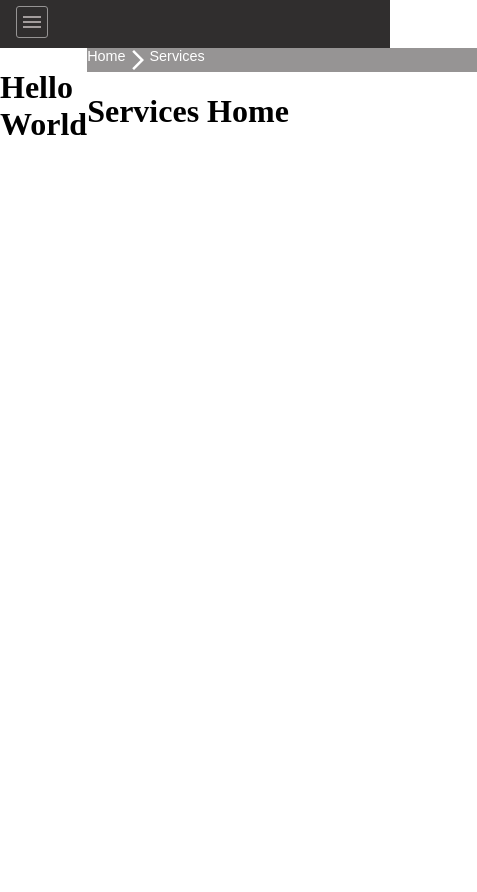
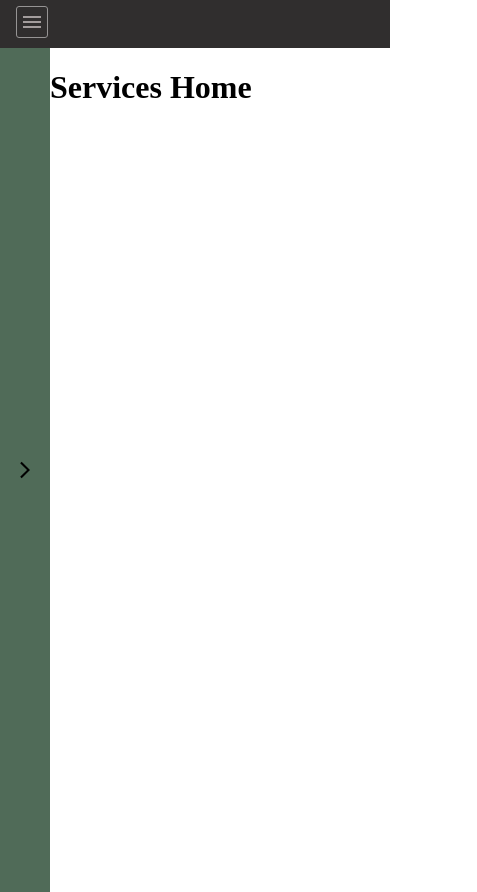
Before and after one commit to CaitHawk/Graf-Law, a React (Create React App) app: page /services in a window 390 px wide. Shown: the whole page, 477 px wide, since content can reach past the window. Before the commit the page ends 844 px from the top, so only its background shows below. Built offline with nearby package versions, Linux system fonts and the light colour scheme.

Commit message:
Sliding services navbar

```diff
--- a/package.json
+++ b/package.json
@@ -5,6 +5,10 @@
   "dependencies": {
     "@emotion/react": "^11.9.0",
     "@emotion/styled": "^11.8.1",
+    "@fortawesome/fontawesome-svg-core": "^6.1.1",
+    "@fortawesome/free-regular-svg-icons": "^6.1.1",
+    "@fortawesome/free-solid-svg-icons": "^6.1.1",
+    "@fortawesome/react-fontawesome": "^0.1.18",
     "@mui/icons-material": "^5.6.2",
     "@mui/material": "^5.6.3",
     "@testing-library/jest-dom": "^5.16.4",
--- a/public/index.html
+++ b/public/index.html
@@ -16,8 +16,6 @@
       user's mobile device or desktop. See https://developers.google.com/web/fundamentals/web-app-manifest/
     -->
   <link rel="manifest" href="%PUBLIC_URL%/manifest.json" />
-
-  <script src="https://kit.fontawesome.com/5e86a51f88.js" crossorigin="anonymous"></script>
   <!--
       Notice the use of %PUBLIC_URL% in the tags above.
       It will be replaced with the URL of the `public` folder during the build.
--- a/src/routes/servicesRouter.js
+++ b/src/routes/servicesRouter.js
@@ -1,5 +1,13 @@
+import * as React from 'react';
 import { Link, Outlet } from 'react-router-dom';
 import "../styles/ServicesPageStyles.css";
+import Box from '@mui/material/Box';
+import Drawer from '@mui/material/Drawer';
+import Button from '@mui/material/Button';
+import List from '@mui/material/List';
+import ListItem from '@mui/material/ListItem';
+import ListItemText from '@mui/material/ListItemText';
+import ArrowForwardIosIcon from '@mui/icons-material/ArrowForwardIos';
 
 export default function ServicesRouter() {
     return (
@@ -27,9 +35,58 @@ function ServicesNavbarFull() {
 }
 
 function ServicesNavbarCollapsed() {
+    const [state, setState] = React.useState({
+        left: false
+    });
+
+    const toggleDrawer = (anchor, open) => (event) => {
+        if (event.type === 'keydown' && (event.key === 'Tab' || event.key === 'Shift')) {
+            return;
+        }
+
+        setState({ ...state, [anchor]: open });
+    };
+
+    const list = (anchor) => (
+        <Box
+            sx={{ width: anchor === 'top' || anchor === 'bottom' ? 'auto' : 250 }}
+            role="presentation"
+            onClick={toggleDrawer(anchor, false)}
+            onKeyDown={toggleDrawer(anchor, false)}
+        >
+            <List>
+                {['Bankruptcy',
+                    'Custody',
+                    'Divorce',
+                    'Mediation',
+                    'Traffic Incidents',
+                    'Wills and Trusts']
+                    .map((text, index) => (
+                        <ListItem button key={text}>
+                            <ListItemText primary={text} />
+                        </ListItem>
+                    ))}
+            </List>
+        </Box>
+    );
+
     return (
-        <div className="servicesNavbarCollapsed">
-            <h1>Hello World</h1>
+        <div className='servicesNavbarCollapsed'>
+            <React.Fragment>
+                <Button
+                    onClick={toggleDrawer('left', true)}
+                    className='collapsedButton'>
+                    <ArrowForwardIosIcon fontSize='small' />
+                </Button>
+                <Drawer
+                    anchor='left'
+                    open={state['left']}
+                    onClose={toggleDrawer('left', false)}
+                    className='servicesNavbarDrawer'
+                >
+                    {list('left')}
+                </Drawer>
+            </React.Fragment>
         </div>
-    )
+    );
 }
--- a/src/routes/servicesRoutes/breadCrumbs.js
+++ b/src/routes/servicesRoutes/breadCrumbs.js
@@ -12,13 +12,13 @@ class BreadCrumbs extends Component {
                 <Link to='/'>Home</Link>
                 {this.props.linkPath ?
                     <div className="breadCrumbDiv">
-                        <ArrowForwardIosIcon className='breadCrumbIcon' />
+                        <ArrowForwardIosIcon className='breadCrumbIcon' fontSize="small" />
                         <Link to={this.props.linkPath}>{this.props.linkTitle}</Link>
                     </div>
                     : null}
                 {this.props.serviceLinkPath ?
                     <div className="breadCrumbDiv">
-                        <ArrowForwardIosIcon className='breadCrumbIcon' />
+                        <ArrowForwardIosIcon className='breadCrumbIcon' fontSize="small" />
                         <Link to={`services/${this.props.serviceLinkPath}`}>
                             {this.props.serviceLinkTitle}
                         </Link>
@@ -30,4 +30,5 @@ class BreadCrumbs extends Component {
     }
 }
 
+
 export default BreadCrumbs;
--- a/src/styles/App.css
+++ b/src/styles/App.css
@@ -8,8 +8,8 @@
 
 .breadCrumbs {
     display: flex;
-    width: 100vw;
-    background-color:rgb(150, 148, 148);
+    padding: 20px 0 0 30px;
+    width: 600px;
 }
 
 .breadCrumbDiv {
@@ -17,14 +17,21 @@
 }
 
 .breadCrumbs a, .breadCrumbDiv a {
-    color: white;
+    color: gray;
     text-decoration: none;
     text-transform: none;
     font-family: Arial, Helvetica, sans-serif;
-    font-size: .9rem;
+    letter-spacing: 1.5px;
+    margin: 10px;
 }
 
 .breadCrumbIcon {
-    color: white;
-    font-size: 10px;
+    color: gray;
+    margin: 10px;
 }
+
+@media screen and (max-width: 700px) {
+    .breadCrumbs {
+        display: none;
+    }
+}
--- a/src/styles/Headers.css
+++ b/src/styles/Headers.css
@@ -11,7 +11,7 @@
 
 .headerTitle {
     text-align: left;
-    font-size: 50px;
+    font-size: 5vw;
     padding-left: 50px;
 }
 
@@ -46,7 +46,7 @@
 
 
 /* large screen */
-@media only screen and (min-width: 681px) {
+@media only screen and (min-width: 701px) {
     .headerFullDiv {
         display: flex;
         flex-direction: column-reverse;
@@ -57,13 +57,11 @@
     .headerCollapsedDiv {
         display: none;
     }
-
-
 }
 
 
 /* small screen */
-@media only screen and (max-width: 680px) {
+@media only screen and (max-width: 700px) {
     .headerFullDiv {
         display: none;
     }
--- a/src/styles/ServicesPageStyles.css
+++ b/src/styles/ServicesPageStyles.css
@@ -1,5 +1,5 @@
 /* full screen */
-@media screen and (min-width: 618px) {
+@media screen and (min-width: 701px) {
     .servicesNavbarCollapsed {
         display: none;
     }
@@ -13,15 +13,32 @@
 }
 
 /* small screen */
-@media only screen and (max-width: 680px) {
+@media only screen and (max-width: 700px) {
     .servicesNavbarFull {
         display: none;
     }
+    .servicesNavbarCollapsed {
+        background-color: rgb(80, 107, 88);
+        height: 100vh;
+        width: 50px;
+        display: flex;
+        justify-content: center;
+        align-items: center;
+    }
+    .collapsedButton svg {
+        color: black;
+    }
+    .MuiDrawer-paper {
+        background-color: rgb(80, 107, 88);
+    }
+
+
 }
 
 .servicesMain {
     display: flex;
 }
+
 
 .servicesNavbar {
     display: flex;
@@ -35,6 +52,7 @@
     text-decoration: none;
     color: white;
     font-family: Arial, Helvetica, sans-serif;
+    font-size: 14px;
 }
 .servicesNavbar a:hover {
     color: rgb(204, 204, 204);
```
Also changed, not shown: src/routes/servicesHomeRouter.js (+4 -4 lines), 1 other file (tests, documents, lock files or other folders).
